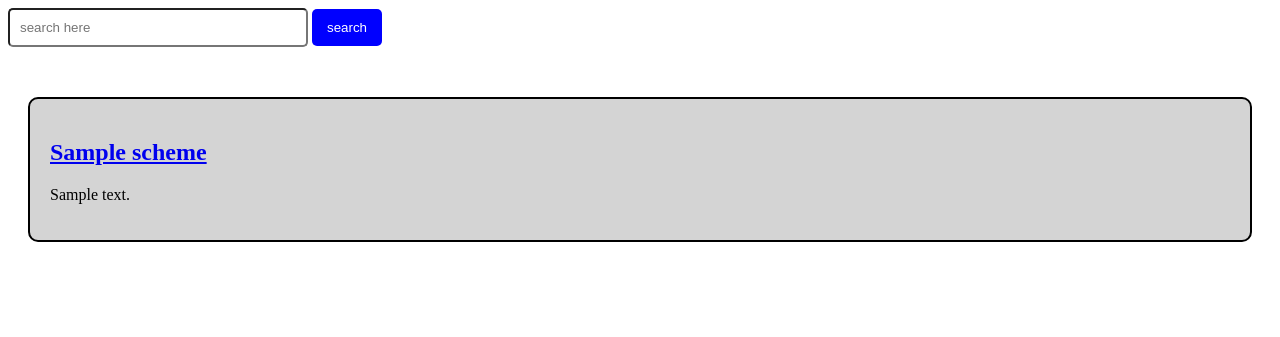
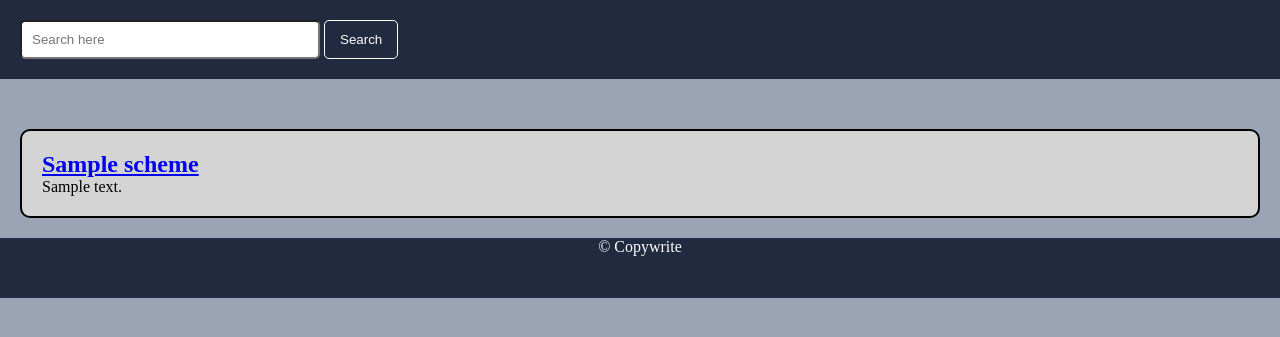
Before and after one commit to Rathan-r-nayak/farmassistant, a Django app: template welcomeapp/templates/welcomeapp/search.html in a window 1280 px wide. Shown: the top 337 px of the page. Run offline with Django 4.2, Linux system fonts and the light colour scheme; the template is opened without the code that fills it: values that come from a table or form of the project are taken from there, others are empty; tables that the repository leaves empty hold one stand-in row (values such as "Sample post").

Commit message:
Modified Design of search.html

```diff
--- a/welcomeapp/templates/welcomeapp/search.html
+++ b/welcomeapp/templates/welcomeapp/search.html
@@ -2,6 +2,14 @@
 
 <style>
 {%block style%}
+*{
+    margin: 0;
+    padding: 0;
+    box-sizing: border-box;
+}
+body{
+    background-color: #9BA4B5;
+}
 .div_scheme{
     margin: 20px;
     padding: 20px;
@@ -12,10 +20,6 @@
 .schemes{
     margin-top: 50px;
 }
-.navbar{
-    /* border: 2px solid rgb(211, 25, 25); */
-    align-items: center;
-}
 #search_bar input{
     padding: 10px 10px;
     width: 300px;
@@ -23,14 +27,29 @@
 }
 #search_bar button{
     padding: 11px 15px;
-    background-color: rgb(0, 0, 255);
-    border: none;
+    background-color: #212A3E;
+    border:1px solid white;
     color: white;
     border-radius: 5px;
     cursor: pointer;
 }
 #search_bar button:hover{
-    background-color: mediumblue;
+    background-color: #9BA4B5;
+}
+.navbar{
+    padding: 20px;
+    display: flex;
+    width:100%;
+    background-color:#212A3E;
+    align-items: center;
+    color: white;
+}
+footer{
+    width: 100%;
+    height:60px;
+    background-color:#212A3E;
+    color: white;
+    text-align: center;
 }
 {%endblock style%}
 </style>
@@ -39,8 +58,8 @@
 {%block body%}
 <div class="navbar">
     <form action="search" method="get" id="search_bar">
-        <input type="search" placeholder="search here" name="searchQuery">
-        <button type="submit">search</button>
+        <input type="search" placeholder="Search here" name="searchQuery">
+        <button type="submit">Search</button>
     </form>
 </div>
 
@@ -67,5 +86,7 @@
     </div>
     {%endfor%}
 </div>
-
+<footer>
+    &#169 Copywrite
+</footer>
 {%endblock body%}
```
